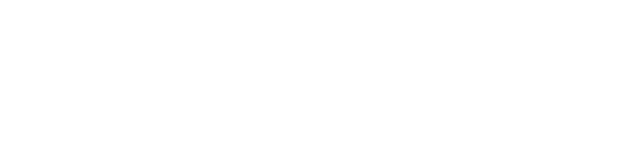
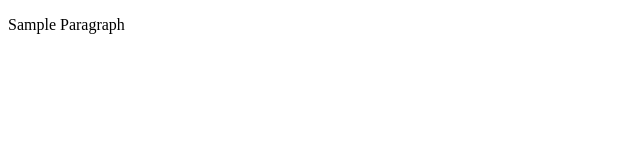
Before and after one commit to ZicronDisc/git-tutorial, a plain HTML site: page index.html in a window 1280 px wide. Shown: the whole page, without its empty margins (0-640 px from the left). Drawn offline with Linux system fonts and the light colour scheme.

Commit message:
Sample additions

```diff
--- a/index.html
+++ b/index.html
@@ -7,6 +7,8 @@
     <title>Document</title>
 </head>
 <body>
-
+    <p>
+        Sample Paragraph
+    </p>
 </body>
 </html>
```
Also changed, not shown: sample.js (added).
